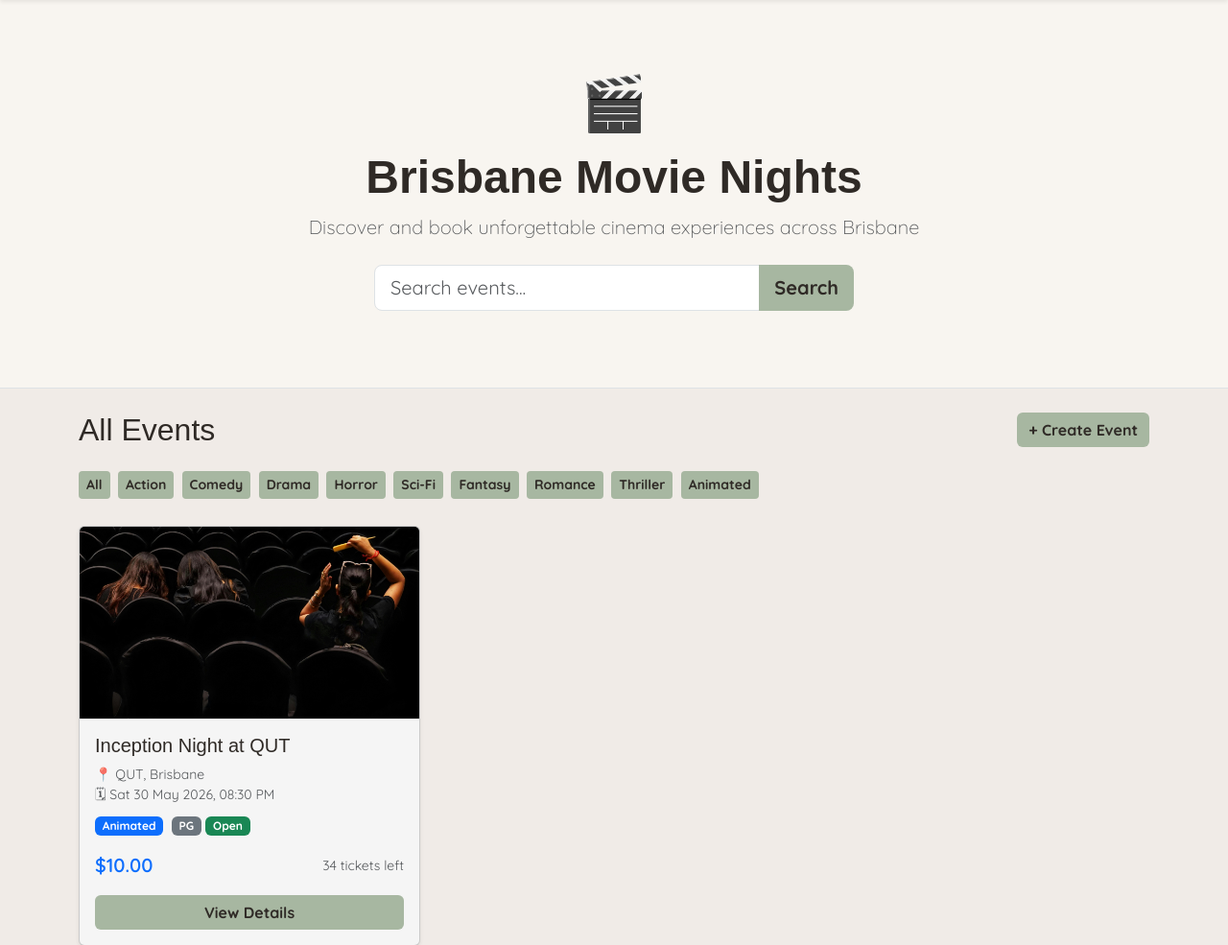
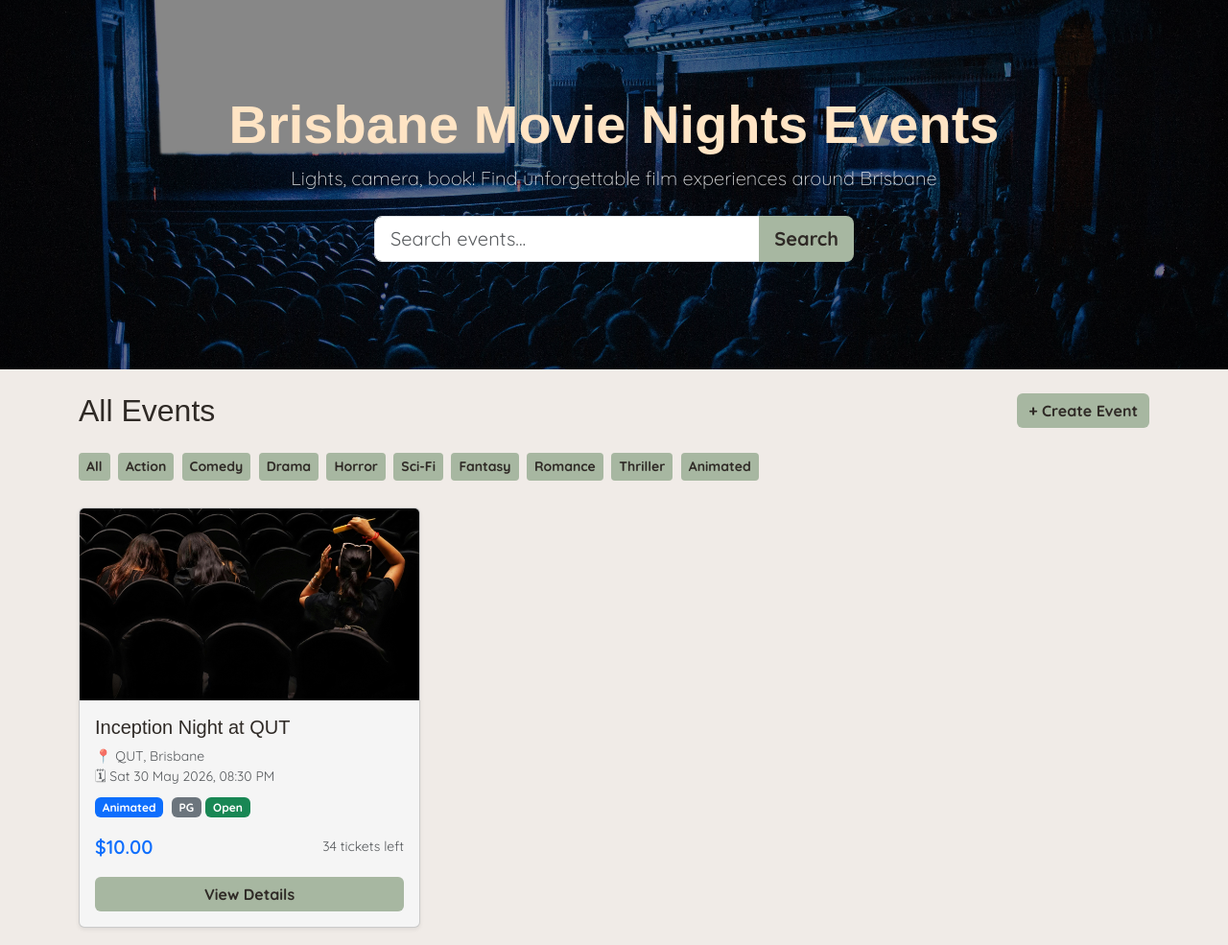
Before and after one commit to honnemi/iab207-a2, a Flask app: page / in a window 1280 px wide. Shown: the part 80-1065 px from the top of the page at 96% size. Run offline with Flask 3, Linux system fonts and the light colour scheme; data comes from the database, SQL or seed files in the repository; some libraries are stand-ins or nearby versions; some web fonts are replaced.

Commit message:
updating view event page

```diff
--- a/projectfile/website/templates/view_events.html
+++ b/projectfile/website/templates/view_events.html
@@ -2,14 +2,20 @@
 {% block content %}
 
 <!-- Hero / Jumbotron -->
-<div class="py-5 mb-4 border-bottom" style="background-color: #f8f5f0;">
-    <div class="container text-center py-3">
-        <div style="font-size: 56px;">🎬</div>
-        <h1 class="display-5 fw-bold mt-2">Brisbane Movie Nights</h1>
-        <p class="lead text-muted mb-4">
-            Discover and book unforgettable cinema experiences across Brisbane
+<div class="py-5 mb-4" style="
+     background-image: url('{{ url_for('static', filename='images/event_image.jpg') }}');
+     background-size: cover;
+     background-position: center;
+     position: relative;">
+
+    <!-- Dark overlay so text is readable -->
+    <div style="position: absolute; top:0; left:0; right:0; bottom:0; background: rgba(0,0,0,0.45);"></div>
+
+    <div class="container text-center py-5 text-white" style="position: relative; z-index: 1;">
+        <h1 class="display-4 fw-bold" style="color: bisque;">Brisbane Movie Nights Events</h1>
+        <p class="lead mb-4" style="color: rgba(255,255,255,0.85);">
+            Lights, camera, book! Find unforgettable film experiences around Brisbane
         </p>
-        <!-- Quick search inside hero -->
         <form method="GET" action="{{ url_for('main.view_events') }}" class="d-flex justify-content-center">
             <div class="input-group" style="max-width: 500px;">
                 <input type="text" name="q" class="form-control form-control-lg"
```
Also changed, not shown: projectfile/website/static/images/event_image.jpg (added), projectfile/website/static/images/view.jpg (added).
